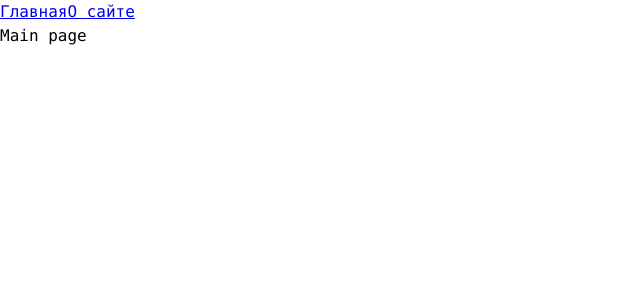
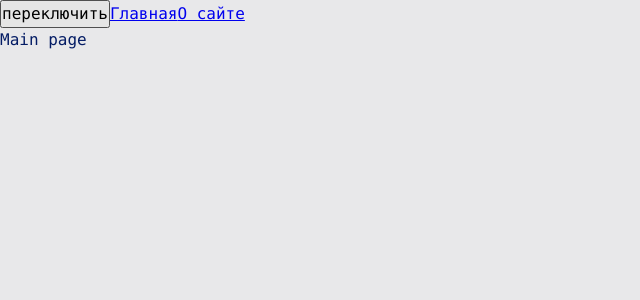
Before and after one commit to FarmStreet/megaadminpanel, a React app: page / in a window 1280 px wide. Shown: the top 300 px of the page, without its empty margins (0-640 px from the left). Built offline with nearby package versions, Linux system fonts and the light colour scheme.

Commit message:
added themes

```diff
--- a/src/App.tsx
+++ b/src/App.tsx
@@ -3,11 +3,15 @@ import './styles/index.scss';
 import {Link, Route, Routes} from "react-router-dom";
 import {MainPageAsync} from "./pages/MainPage/MainPage.async";
 import {AboutPageAsync} from "./pages/AboutPage/AboutPage.async";
+import {useTheme} from "./theme/useTheme";
 
 
 const App = () => {
+    const {theme, toggleTheme} = useTheme();
+
     return (
-        <div className="app">
+        <div className={`app ${theme}`}>
+            <button onClick={toggleTheme}>переключить</button>
             <Link to={'/'}>Главная</Link>
             <Link to={'/about'}>О сайте</Link>
             <Suspense fallback={<div>Loading...</div>}>
--- a/src/index.tsx
+++ b/src/index.tsx
@@ -1,10 +1,13 @@
 import {render} from "react-dom";
 import {BrowserRouter} from "react-router-dom";
 import App from "./App";
+import ThemeProvider from "./theme/ThemeProvider";
 
 render(
     <BrowserRouter>
-        <App />
+        <ThemeProvider>
+            <App/>
+        </ThemeProvider>
     </BrowserRouter>,
     document.getElementById('root')
 )
--- a/src/styles/index.scss
+++ b/src/styles/index.scss
@@ -5,4 +5,10 @@
 
 .app {
   font: var(--font-m);
+
+  background-color: var(--bg-color);
+
+  color: var(--primary-color);
+
+  min-height: 100vh;
 }
--- a/src/styles/themes/dark.scss
+++ b/src/styles/themes/dark.scss
@@ -1,3 +1,6 @@
 .app.dark {
+  --bg-color: #090949;
 
+  --primary-color: #049604;
+  --secondary-color: #04ff04;
 }
--- a/src/styles/themes/light.scss
+++ b/src/styles/themes/light.scss
@@ -1,3 +1,6 @@
 .app.light {
+  --bg-color: #e8e8ea;
 
+  --primary-color: #041c65;
+  --secondary-color: #0449e0;
 }
--- /dev/null
+++ b/src/theme/ThemeContext.ts
@@ -0,0 +1,13 @@
+import {createContext} from "react";
+
+export type Theme = 'light' | 'dark';
+
+
+export interface ThemeContextProps {
+    theme?: Theme;
+    setTheme?: (theme: Theme) => void;
+}
+
+export const ThemeContext = createContext<ThemeContextProps>({});
+
+export const LOCAL_STORAGE_THEME_KEY = 'theme';
--- /dev/null
+++ b/src/theme/ThemeProvider.tsx
@@ -0,0 +1,21 @@
+import React, {FC, useMemo, useState} from 'react';
+import {LOCAL_STORAGE_THEME_KEY, Theme, ThemeContext} from './ThemeContext';
+
+const defaultTheme = localStorage.getItem(LOCAL_STORAGE_THEME_KEY) as Theme || 'light'
+
+const ThemeProvider: FC = ({children}) => {
+    const [theme, setTheme] = useState<Theme>(defaultTheme)
+
+    const defaultProps = useMemo(() => ({
+        theme: theme,
+        setTheme: setTheme,
+    }), [theme])
+
+    return (
+        <ThemeContext.Provider value={defaultProps}>
+            {children}
+        </ThemeContext.Provider>
+    );
+};
+
+export default ThemeProvider;
--- /dev/null
+++ b/src/theme/useTheme.ts
@@ -0,0 +1,23 @@
+import {LOCAL_STORAGE_THEME_KEY, Theme, ThemeContext} from "./ThemeContext";
+import {useContext} from "react";
+
+
+interface UseThemeResult {
+    toggleTheme: () => void;
+    theme: Theme
+}
+
+export function useTheme(): UseThemeResult {
+    const {theme, setTheme} = useContext(ThemeContext);
+
+    const toggleTheme = () => {
+        const newTheme = theme === 'dark' ? 'light' : 'dark';
+        setTheme(newTheme);
+        localStorage.setItem(LOCAL_STORAGE_THEME_KEY, newTheme);
+    }
+
+    return {
+        theme,
+        toggleTheme
+    }
+}
```
